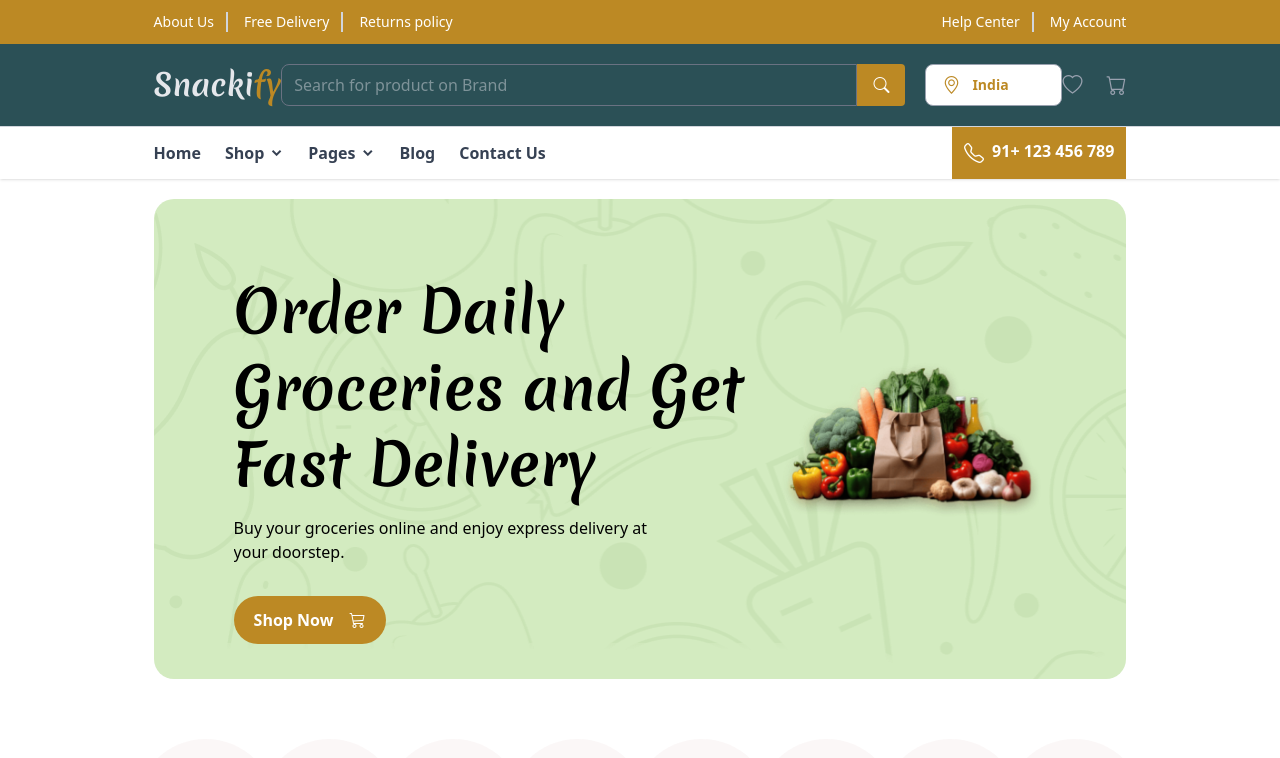
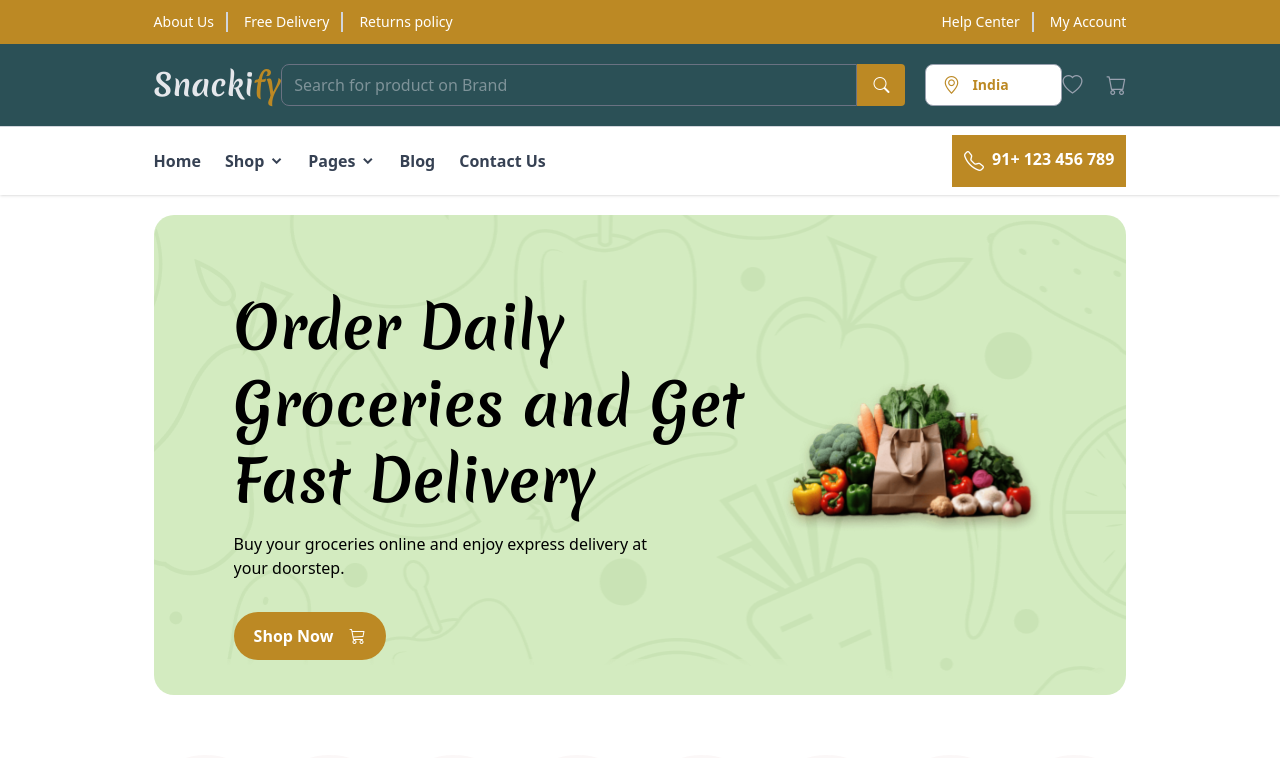
Before and after one commit to isimrangupta/Snackify-next.js, a Next.js app: page / in a window 1280 px wide. Shown: the top 758 px of the page. Built offline with nearby package versions, Linux system fonts and the light colour scheme; a web font is replaced by a local one.

Commit message:
adjust BottomNav width for mobile view

```diff
--- a/app/components/Navbar/BottomNav.tsx
+++ b/app/components/Navbar/BottomNav.tsx
@@ -16,7 +16,7 @@ const navLinks: NavLink[] = [
     label: "Shop",
     href: "/UI-Components/Shop",
     dropdown: [
-      { label: "Shop", href: "/UI-Components/Shop" ,},
+      { label: "Shop", href: "/UI-Components/Shop" },
       { label: "Shop Details", href: "/UI-Components/Shop?id=" },
     ],
   },
@@ -80,7 +80,7 @@ const BottomNav = () => {
 
   return (
     <div
-      className={`w-full bg-white shadow-sm transition-all duration-500 ${
+      className={`w-full bg-white shadow-sm nav-height-fix transition-all duration-500 ${
         isFixed ? "fixed top-0 left-0 z-50 fixed-nav" : ""
       }`}
     >
@@ -146,8 +146,6 @@ const BottomNav = () => {
             )
           )}
         </nav>
-
-
 
         <button className="nav-button cursor-pointer font-bold bg-[var(--prim-color)] text-white p-3 hidden lg:flex">
           <i className="bi bi-telephone pe-2 text-xl"></i>
@@ -230,8 +228,7 @@ const BottomNav = () => {
                           >
                             {item.label}
                           </Link>
-                        ) :
-                        item.label === "Blog Details" ? (
+                        ) : item.label === "Blog Details" ? (
                           <Link
                             key={item.label}
                             href={{
@@ -242,8 +239,7 @@ const BottomNav = () => {
                           >
                             {item.label}
                           </Link>
-                        )
-                         : (
+                        ) : (
                           <Link
                             key={item.label}
                             href={item.href}
--- a/app/globals.css
+++ b/app/globals.css
@@ -41,32 +41,26 @@
   color: var(--prim-color);
 }
 
-/* .fixed-nav {
+.fixed-nav {
+  padding-top: 10px !important;
+  padding-bottom: 10px !important;
+  background: #fff;
+  z-index: 9999;
   animation: anim-fixed var(--transition-slow) forwards linear;
   box-shadow: 0 2px 10px rgba(131, 131, 131, 0.6);
 }
 
-.fixed-nav .nav-button {
+/* .fixed-nav .nav-button {
   padding: 25px 20px !important;
 } */
 
-.fixed-nav {
-  animation: anim-fixed var(--transition-slow) forwards linear;
-  box-shadow: 0 2px 10px rgba(131, 131, 131, 0.6);
+.fixed-nav .nav-button {
+  padding: 10px 14px !important;
 }
 
-/* Yeh desktop ke liye hoga ( > 768px ) */
-@media (min-width: 768px) {
-  .fixed-nav .nav-button {
-    padding: 25px 20px !important;
-  }
-}
-
-/* Mobile ke liye normal padding rahi */
-@media (max-width: 767px) {
-  .fixed-nav .nav-button {
-    padding: 12px 12px !important;
-  }
+.nav-height-fix {
+  padding-top: 8px;
+  padding-bottom: 8px;
 }
 
 @keyframes anim-fixed {
```
